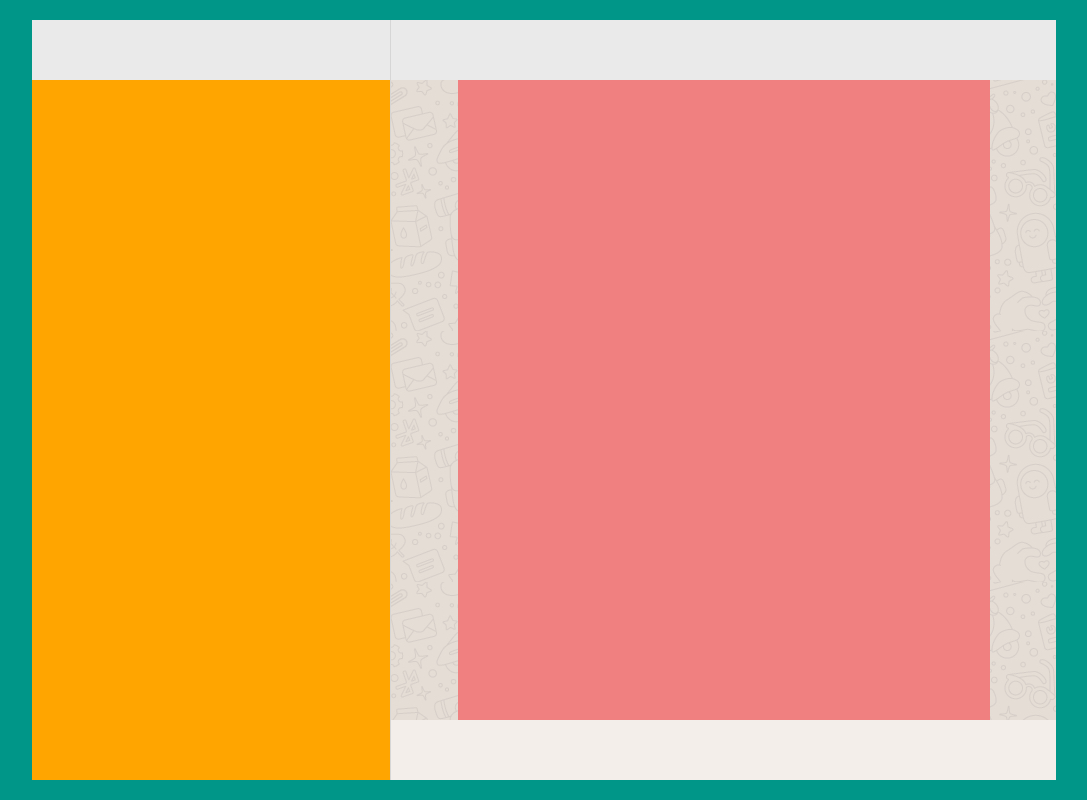
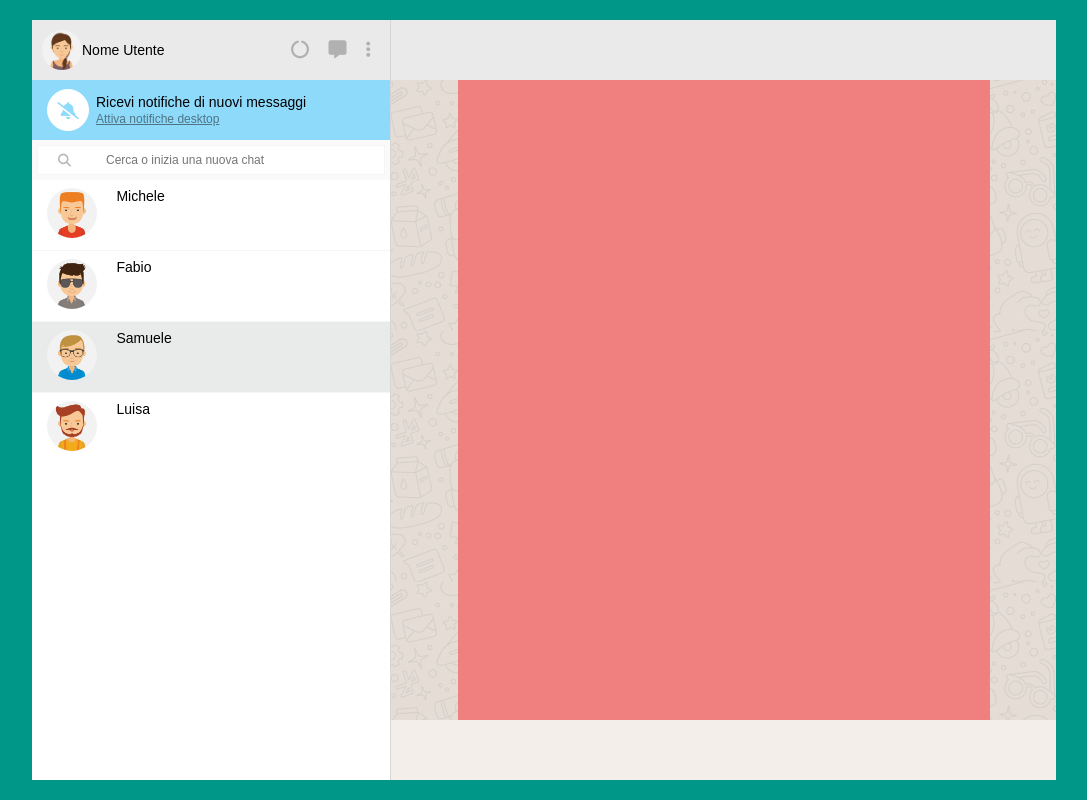
Before and after one commit to Neo-Machina/vue-boolzapp, a plain HTML site: page milestone1/index.html in a window 1280 px wide. Shown: the whole page, without its empty margins (96-1183 px from the left). Drawn offline with nearby package versions, Linux system fonts and the light colour scheme.

Commit message:
left column completed

```diff
--- a/milestone1/css/style.css
+++ b/milestone1/css/style.css
@@ -8,6 +8,7 @@
 /* MAIN */
 body {
     background-color: #009688;
+    font-family: sans-serif;
 }
 .flex-container {
     display: flex;
@@ -31,12 +32,120 @@ ul {
 /* left-col */
 .left-col {
     width: 35%;
-    background-color: orange;
+    background-color: white;
     height: 100%;
+    overflow: hidden;
 }
+/* user-nav */
 .user-nav {
     background-color: #eaeaea;
     height: 60px;
+}
+.flex_user_nav {
+    height: 100%;
+    display:flex;
+    justify-content: space-between;
+    align-items: center;
+}
+/* lef-nav-user */
+.left-user-nav {
+    display: flex;
+    align-items: center;
+}
+.left-user-nav img {
+    margin-left: 10px;
+    width: 40px;
+    border-radius: 50%;
+}
+.left-user-nav div {
+    font-size: 14px;
+}
+/* right-nav-icon-user */
+.right-nav-icon-user > * {
+    color: #b1b1b1;
+    font-size: 18px;
+    padding-left: 15px;
+}
+.right-nav-icon-user:last-child {
+    margin-right: 20px;
+}
+/* notification-area */
+.notification-area {
+    height: 60px;
+    background-color: #8edafb;
+    display: flex;
+    align-items: center;
+}
+.notification-area .bell-icon {
+    display: inline-block;
+}
+.notification-area .bell-icon span {
+    background-color: white;
+    color: #8edafb;
+    display: flex;
+    justify-content: center;
+    align-items: center;
+    width: 20px;
+    height: 20px;
+    border: 1px solid white;
+    border-radius: 50%;
+    padding: 20px;
+    margin: 0 7px 0 15px;
+    font-size: 17px;
+}
+.notification-area .text-bell {
+    font-size: 14px;
+}
+.notification-area .text-bell:last-child a {
+    font-size: 12px;
+    color: #4f7484;
+}
+/* input-search-new-chat */
+.input-search-new-chat {
+    background-color: #fafafa;
+    height: 40px;
+    padding: 5px;
+}
+.search_new_chat-area {
+    border: 1px solid #f5f5f5;
+    height: 100%;
+    display: flex;
+    align-items: center;
+    background-color: white;
+}
+.search_new_chat-area .search-icon {
+    margin: 0 35px 0 20px;
+    color: #b6b9bc;
+    font-size: 13px;
+}
+.search_new_chat-area .input-left-col {
+    width: 300px;
+    font-size: 12px;
+    border: none;
+}
+/* contacts */
+.contacts-list {
+    overflow-y: auto;
+    height: calc( 100% - 150px);
+}
+.left-col .avatar-item {
+    padding: 8px 15px;
+    background-color: white;
+}
+.left-col .avatar-item:not(:last-child) {
+    border-bottom: 1px solid #f5f5f5;
+}
+.left-col .avatar-item img {
+    width: 50px;
+    border-radius: 50%;
+    margin-right: 15px;
+}
+.avatar-item span {
+    vertical-align: top;
+    font-size: 14px;
+}
+.left-col .selected {
+    background-color: #e9ebeb;
 }
 /* right-col */
 .right-col {
--- a/milestone1/index.html
+++ b/milestone1/index.html
@@ -18,24 +18,57 @@
             <div class="flex-container">
                 <div class="container">
                     <div class="row">
+                        <!-- left-col -->
                         <div class="left-col">
+                            <!-- user-nav -->
                             <div class="user-nav">
+                                <div class="flex_user_nav">
+                                    <div class="left-user-nav">
+                                        <img src="img/avatar_io.jpg" alt="avatar-user">
+                                        <div>Nome Utente</div>
+                                    </div>
 
+                                    <div class="right-nav-icon-user">
+                                        <i class="fa-solid fa-circle-notch"></i>
+                                        <i class="fa-solid fa-message"></i>
+                                        <i class="fa-solid fa-ellipsis-vertical"></i>
+                                    </div>
+                                </div>
                             </div>
+                            <!-- notification-area -->
+                            <div class="notification-area">
+                                <div class="bell-icon">
+                                    <span>
+                                        <i class="fa-solid fa-bell-slash"></i>
+                                    </span>
+                                </div>
 
-                            <div class="notification-area">
-
-
+                                <div class="text-bell">
+                                    <div>Ricevi notifiche di nuovi messaggi</div>
+                                    <div>
+                                        <a href="#">Attiva notifiche desktop</a>
+                                    </div>
+                                </div>
                             </div>
-
+                            <!-- input-search-new-chat -->
                             <div class="input-search-new-chat">
-
+                               <div class="search_new_chat-area">
+                                    <span class="search-icon">
+                                        <i class="fa-solid fa-magnifying-glass"></i>
+                                    </span>
+                                    <input class="input-left-col" type="text" placeholder="Cerca o inizia una nuova chat">
+                               </div>
                             </div>
-
-                            <ul>
-                                <li></li>
+                            <!-- contacts -->
+                            <ul class="contacts-list">
+                                <li v-for="(contact, index) in contacts" class="avatar-item" :class="{ 'selected' : index === 2 }">
+                                    <img :src="'img/' + 'avatar' + contact.avatar + '.jpg'" :alt="contact.name">
+                                    <span>{{ contact.name }}</span>
+                                </li>
                             </ul>
                         </div>
+
+                        <!-- right-col -->
                         <div class="right-col">
                             <div class="interlocutor-nav">
 
```
